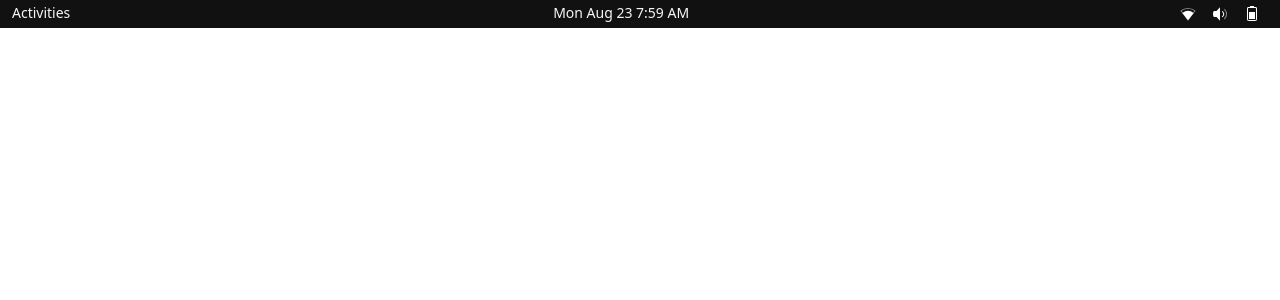
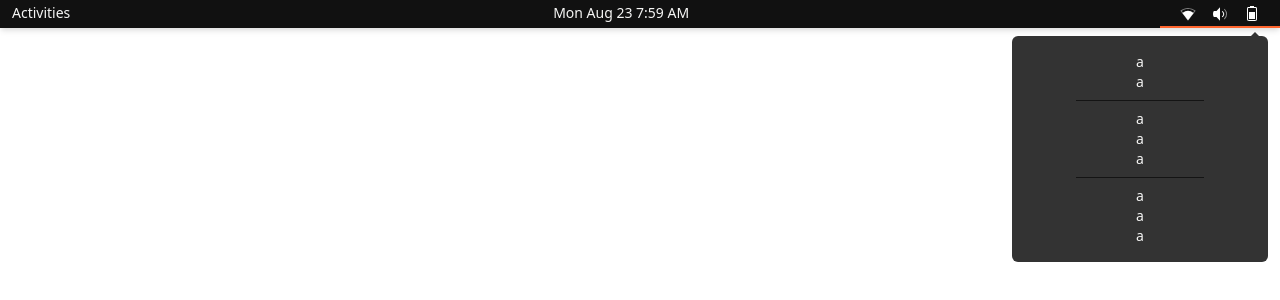
Before and after one commit to garett09/garett09.tech, a React (Create React App) app: page / in a window 1280 px wide. Both pictures are taken after a click on the element 1219 px from the left and 14 px from the top of the page. Shown: the top 300 px of the page. Built offline with nearby package versions, Linux system fonts and the light colour scheme.

Commit message:
myhub: added status bard cards
Signed-off-by: Adrian Sian <adriansian@gmail.com>
Reviewed-by: Adrian Sian <adriansian@gmail.com>
Change-Id: I8e2409a0701faca90c7d56f96103b73af7ae2527

```diff
--- a/src/components/screen/navbar.js
+++ b/src/components/screen/navbar.js
@@ -1,57 +1,69 @@
 import React, { Component } from "react";
 import Clock from "../util components/clock";
 import $ from "jquery";
+import Status from '../util components/status';
+import StatusCard from '../util components/status_card';
 
 export default class Navbar extends Component {
   constructor() {
     super();
     this.state = {
-      component_focused: false,
+      status_card_focused: false,
+      calendar_card_focused: false,
+      activity_card_focused: false,
       prev_component: null,
     };
   }
 
+  hide_all_cards = (e) => {
+    let curr_component = e.target;
+    if ($(curr_component).hasClass("main-navbar-vp")) {
+      this.setState({ status_card_focused: false, calendar_card_focused: false, activity_card_focused: false });
+    }
+  }
+
   display_btm_bar = (e) => {
-    if (!$(e.target).is("div")) return;
+    let curr_component = e.target;
+    if ($(curr_component).parent().parent().parent().hasClass("navbar-box")) curr_component = $(e.target).parent().parent().parent().get();
+    if (!$(curr_component).hasClass("navbar-box")) return;
     if (this.state.prev_component !== null) {
-      this.state.prev_component.target.classList.remove("navbar-box-active");
+      if (curr_component === this.state.prev_component || curr_component[0] === this.state.prev_component[0] || curr_component === this.state.prev_component[0] || curr_component[0] === this.state.prev_component) {
+        if ($(curr_component).attr("data-nav-comp") === "clock") {
+          this.setState({ prev_component: curr_component, status_card_focused: false, calendar_card_focused: !this.state.calendar_card_focused, activity_card_focused: false });
+        }
+        else if ($(curr_component).attr("data-nav-comp") === "status") {
+          this.setState({ prev_component: curr_component, status_card_focused: !this.state.status_card_focused, calendar_card_focused: false, activity_card_focused: false });
+        }
+        else if ($(curr_component).attr("data-nav-comp") === "activities") {
+          this.setState({ prev_component: curr_component, status_card_focused: false, calendar_card_focused: false, activity_card_focused: !this.state.activity_card_focused });
+        }
+        return;
+      }
     }
 
-    e.target.classList.add("navbar-box-active");
-    this.setState({ component_focused: true, prev_component: e });
+    if ($(curr_component).attr("data-nav-comp") === "clock") {
+      this.setState({ prev_component: curr_component, status_card_focused: false, calendar_card_focused: true, activity_card_focused: false });
+    }
+    else if ($(curr_component).attr("data-nav-comp") === "status") {
+      this.setState({ prev_component: curr_component, status_card_focused: true, calendar_card_focused: false, activity_card_focused: false });
+    }
+    else if ($(curr_component).attr("data-nav-comp") === "activities") {
+      this.setState({ prev_component: curr_component, status_card_focused: false, calendar_card_focused: false, activity_card_focused: true });
+    }
   };
 
   render() {
     return (
-      <div className="w-screen flex flex-nowrap justify-between items-center bg-ub-grey text-ubt-grey text-sm select-none	cursor-default">
-        <div className="pl-3 pr-3 navbar-box" onClick={this.display_btm_bar}>
+      <div onClick={this.hide_all_cards} className="main-navbar-vp w-screen shadow-md flex flex-nowrap justify-between items-center bg-ub-grey text-ubt-grey text-sm select-none cursor-default">
+        <div className={"pl-3 pr-3 transition duration-100 ease-in-out navbar-box" + (this.state.activity_card_focused ? " navbar-box-active" : "")} data-nav-comp="activities" onClick={this.display_btm_bar}>
           Activities
         </div>
-        <div className="pl-2 pr-2 navbar-box" onClick={this.display_btm_bar}>
+        <div className={"pl-2 pr-2 transition duration-100 ease-in-out navbar-box" + (this.state.calendar_card_focused ? " navbar-box-active" : "")} data-nav-comp="clock" onClick={this.display_btm_bar}>
           <Clock />
         </div>
-        <div className="pr-3 pl-3 navbar-box" onClick={this.display_btm_bar}>
-          <span className="mx-2">
-            <img
-              src="./images/icons/status/network-wireless-signal-good-symbolic.svg"
-              alt="ubuntu wifi"
-              className="inline"
-            />
-          </span>
-          <span className="mx-2">
-            <img
-              src="./images/icons/status/audio-volume-medium-symbolic.svg"
-              alt="ubuntu sound"
-              className="inline"
-            />
-          </span>
-          <span className="mx-2">
-            <img
-              src="./images/icons/status/battery-good-symbolic.svg"
-              alt="ubuntu battry"
-              className="inline"
-            />
-          </span>
+        <div className={"relative pr-3 pl-3 transition duration-100 ease-in-out navbar-box status-bar-icons" + (this.state.status_card_focused ? " navbar-box-active" : "")} data-nav-comp="status" onClick={this.display_btm_bar}>
+          <Status />
+          <StatusCard visible={this.state.status_card_focused} />
         </div>
       </div>
     );
--- /dev/null
+++ b/src/components/util components/status.js
@@ -0,0 +1,13 @@
+import React, { Component } from 'react'
+
+export default class Status extends Component {
+    render() {
+        return (
+            <div>
+                <span className="mx-2"><img src="./images/icons/status/network-wireless-signal-good-symbolic.svg" alt="ubuntu wifi" className="inline" /></span>
+                <span className="mx-2"><img src="./images/icons/status/audio-volume-medium-symbolic.svg" alt="ubuntu sound" className="inline" /></span>
+                <span className="mx-2"><img src="./images/icons/status/battery-good-symbolic.svg" alt="ubuntu battry" className="inline" /></span>
+            </div>
+        )
+    }
+}
--- /dev/null
+++ b/src/components/util components/status_card.js
@@ -0,0 +1,28 @@
+import React, { Component } from 'react'
+
+export class StatusCard extends Component {
+
+    render() {
+        return (
+            <div className={"absolute bg-ub-cool-grey rounded-md py-4 top-9 right-3 border-gray-800 status-card" + (this.props.visible ? " visible animateShow" : " invisible")}> {/* Status Card */}
+                <div className="absolute w-0 h-0 -top-1 right-2 top-arrow-up"></div>
+                <div className="w-64 flex content-center justify-center hover:bg-ub-warm-grey bg-opacity-50">a</div>
+                <div className="w-64 flex content-center justify-center hover:bg-ub-warm-grey bg-opacity-50">a</div>
+                <div className="w-64 flex content-center justify-center">
+                    <div className="w-2/4 border-black border-opacity-60 border-b my-2 border-solid"></div>
+                </div>
+                <div className="w-64 flex content-center justify-center hover:bg-ub-warm-grey bg-opacity-50">a</div>
+                <div className="w-64 flex content-center justify-center hover:bg-ub-warm-grey bg-opacity-50">a</div>
+                <div className="w-64 flex content-center justify-center hover:bg-ub-warm-grey bg-opacity-50">a</div>
+                <div className="w-64 flex content-center justify-center">
+                    <div className="w-2/4 border-black border-opacity-60 border-b my-2 border-solid"></div>
+                </div>
+                <div className="w-64 flex content-center justify-center hover:bg-ub-warm-grey bg-opacity-50">a</div>
+                <div className="w-64 flex content-center justify-center hover:bg-ub-warm-grey bg-opacity-50">a</div>
+                <div className="w-64 flex content-center justify-center hover:bg-ub-warm-grey bg-opacity-50">a</div>
+            </div>
+        )
+    }
+}
+
+export default StatusCard
--- a/src/styles/styles.css
+++ b/src/styles/styles.css
@@ -11,3 +11,24 @@
 .navbar-box-active {
   border-bottom: 2pt #ff652e solid;
 }
+
+.top-arrow-up {
+    border-left: 5px solid transparent;
+    border-right: 5px solid transparent;
+    border-bottom: 5px solid #333333;
+}
+
+.animateShow {
+    animation: transformDownShow 200ms 1 forwards;
+}
+
+@keyframes transformDownShow {
+    0% {
+        transform: translateY(-10px);
+        opacity: 0;
+    }
+
+    100% {
+        transform: translateY(0px);
+        opacity: 1;
+    }
```
Also changed, not shown: src/styles/main.css.
